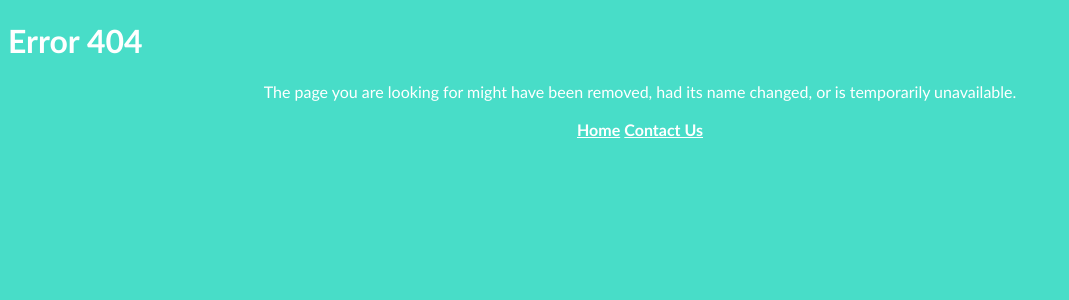
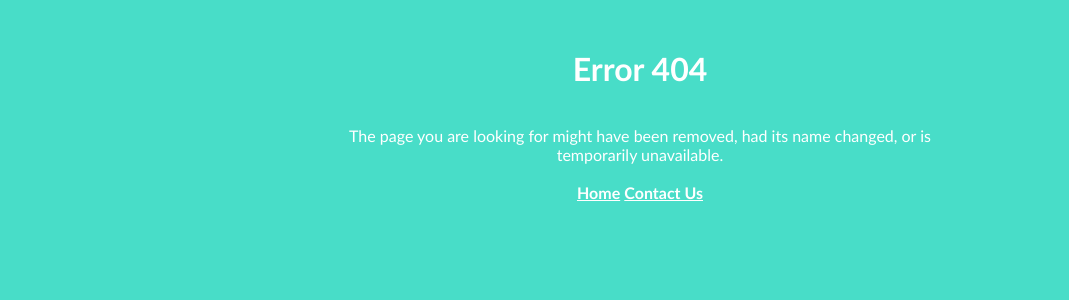
Before and after one commit to Pattles/HashtagHelper, a Python web app: template templates/404.html in a window 1280 px wide. Shown: the top 300 px of the page, without its empty margins (0-1069 px from the left). Run offline with Jinja, Linux system fonts and the light colour scheme; the template is opened without the code that fills it, so the values that code supplies are empty.

Commit message:
fixed issue where styles weren't applied

```diff
--- a/templates/404.html
+++ b/templates/404.html
@@ -14,8 +14,8 @@
         <meta name="description" content="Discover the power of HashtagHelper, the ultimate app for businesses to generate targeted hashtags effortlessly! With HashtagHelper, you can supercharge your social media presence by harnessing the combination of location, business name, and captivating post captions.">
         <title>HashtagHelper</title>
         <link rel="icon" type="image/x-icon" href="static/images/favicon.png">
-        <link rel="stylesheet" href="static/style.css">
-        <link rel="stylesheet" href="static/hyperlinks.css">
+        <link rel="stylesheet" href="static/styles/style.css">
+        <link rel="stylesheet" href="static/styles/hyperlinks.css">
         <style>
             .centered {
                 text-align: center;
@@ -23,13 +23,14 @@
         </style>
     </head>
     <body>
+        <div class="primary-container">
             <h1>
                 Error 404
             </h1>
-        <p class="centered">
+            <p style="text-align: center;">
                 The page you are looking for might have been removed, had its name changed, or is temporarily unavailable. <br> <br>
                 <a href="/" target="_self"><strong>Home</strong></a> <a href="mailto:info.socialtechllc@gmail.com?subject=HashtagHelper" target="_blank"><strong>Contact Us</strong></a>
             </p>
-        <br><br><br><br><br><br>
+        </div>
     </body>
 </html>
```
Lines whose indentation alone changed are shown as unchanged.
